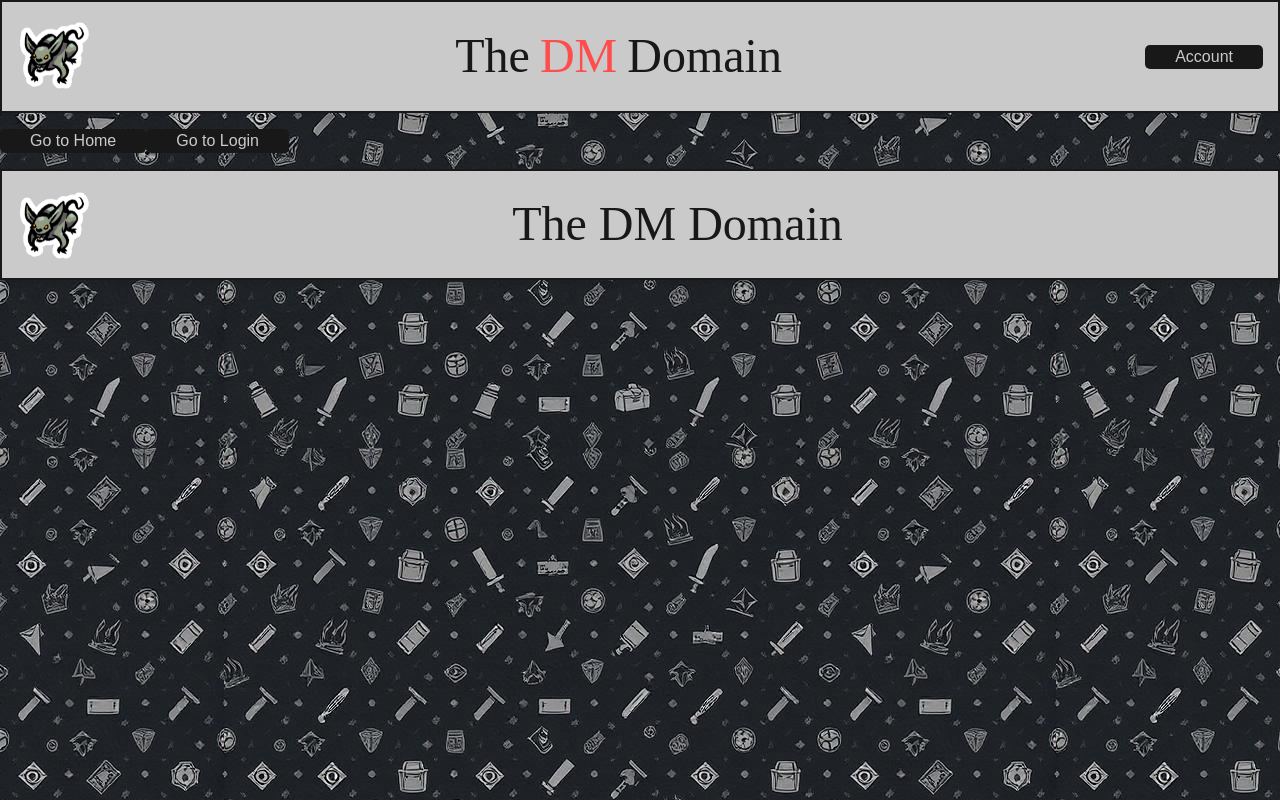
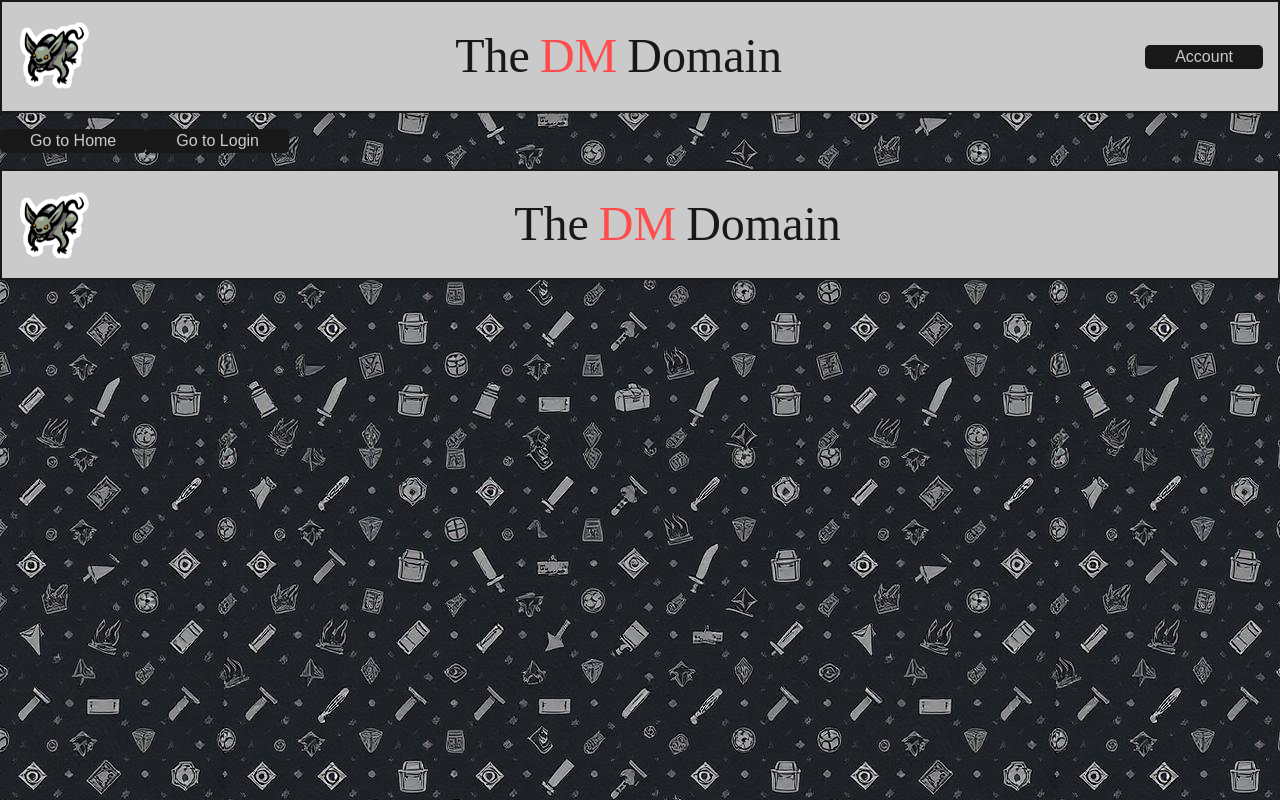
Before and after one commit to D-DWebsiteCapstone/The-Dungeon-Master-Domain, a Vue app in the folder Dnd Campaign Manager/: page /TopBarLogin in a window 1280 px wide. Built offline with nearby package versions, Linux system fonts and the light colour scheme; a web font is replaced by a local one.

Commit message:
TopBarLogin DM fixed

```diff
--- a/Dnd Campaign Manager/src/components/TopBarLogin.vue
+++ b/Dnd Campaign Manager/src/components/TopBarLogin.vue
@@ -4,7 +4,7 @@
         <img alt="Mascot" src="../assets/Rat-Squirrel.png" width = "75" height="75"/>
 
         <div class ="center">
-        <h1>The DM Domain</h1>
+        <h1>The <div class = "dm">DM</div> Domain</h1>
         </div>
 
     </div>
```
